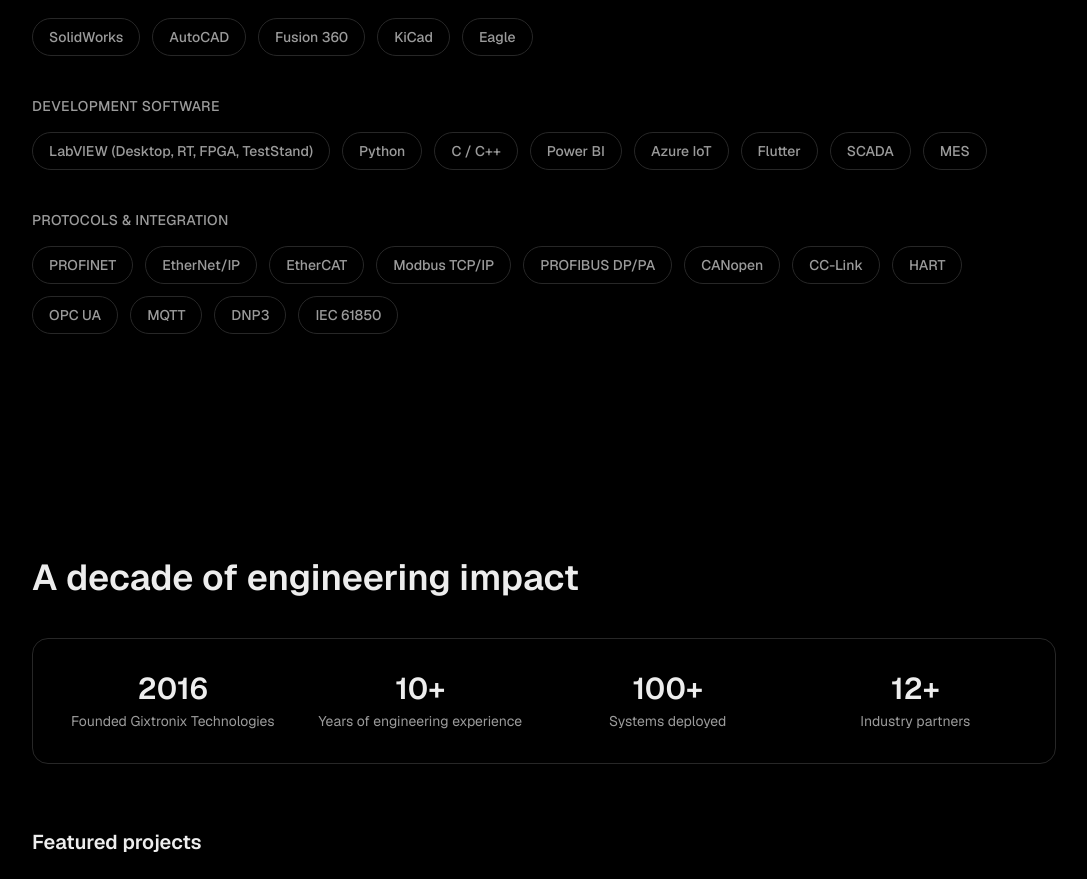
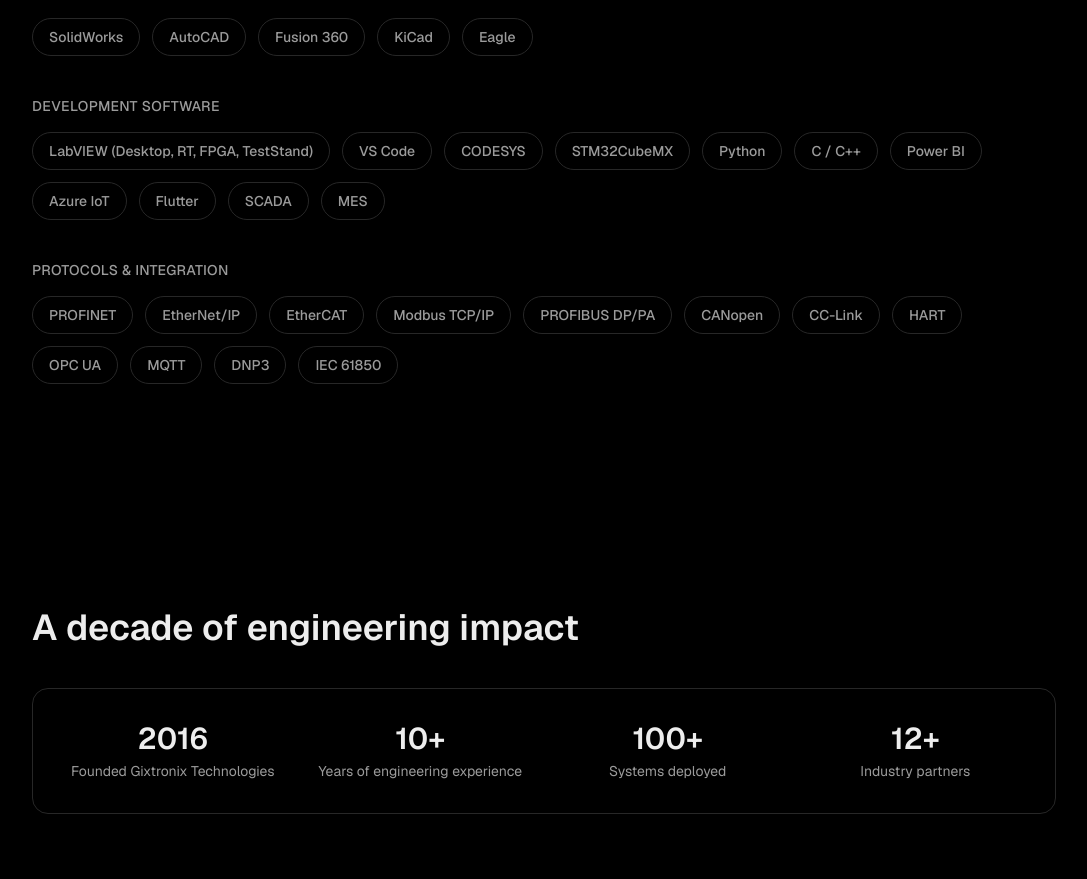
Before and after one commit to gowthamkishore/aboutme, a Next.js app: page / in a window 1280 px wide. Shown: the part 4525-5404 px from the top of the page, without its empty margins (96-1183 px from the left). Built offline with nearby package versions, Linux system fonts and the light colour scheme.

Commit message:
Add VS Code, CODESYS, and STM32CubeMX to Development Software

```diff
--- a/src/components/Toolkit.tsx
+++ b/src/components/Toolkit.tsx
@@ -25,6 +25,9 @@ const GROUPS = [
     title: "Development Software",
     tags: [
       "LabVIEW (Desktop, RT, FPGA, TestStand)",
+      "VS Code",
+      "CODESYS",
+      "STM32CubeMX",
       "Python",
       "C / C++",
       "Power BI",
```
